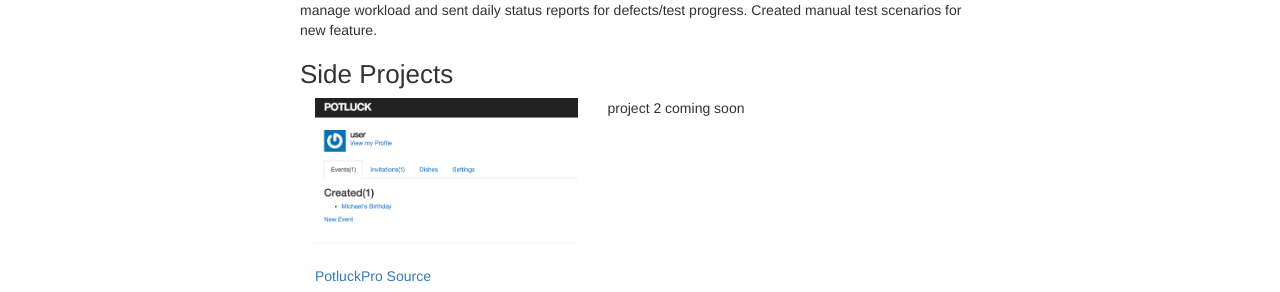
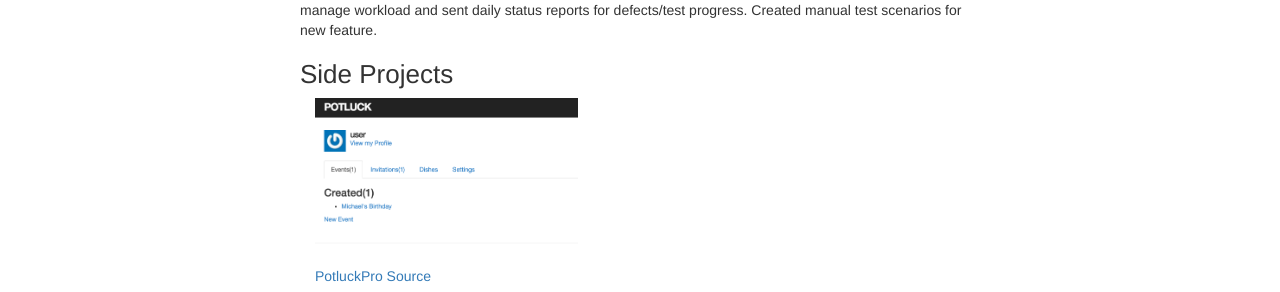
Before and after one commit to guillermo-salazar/guillermo-salazar.github.io, a Jekyll site: the page built from resume/index.html, in a window 1280 px wide. Shown: the part 457-749 px from the top of the page. Built offline with Jekyll 4.4.1, drawn with Linux system fonts in a browser that asks for light colours; nearby versions of some CDN libraries.

Commit message:
removed incomplete field

```diff
--- a/resume/index.html
+++ b/resume/index.html
@@ -31,8 +31,6 @@
       <a href="http://github.com/guillermo-salazar/potluck">Source</a>
     </div>
     <div class="col-sm-3">
-      project 2
-      coming soon
     </div>
   </div>
 </div>
```
